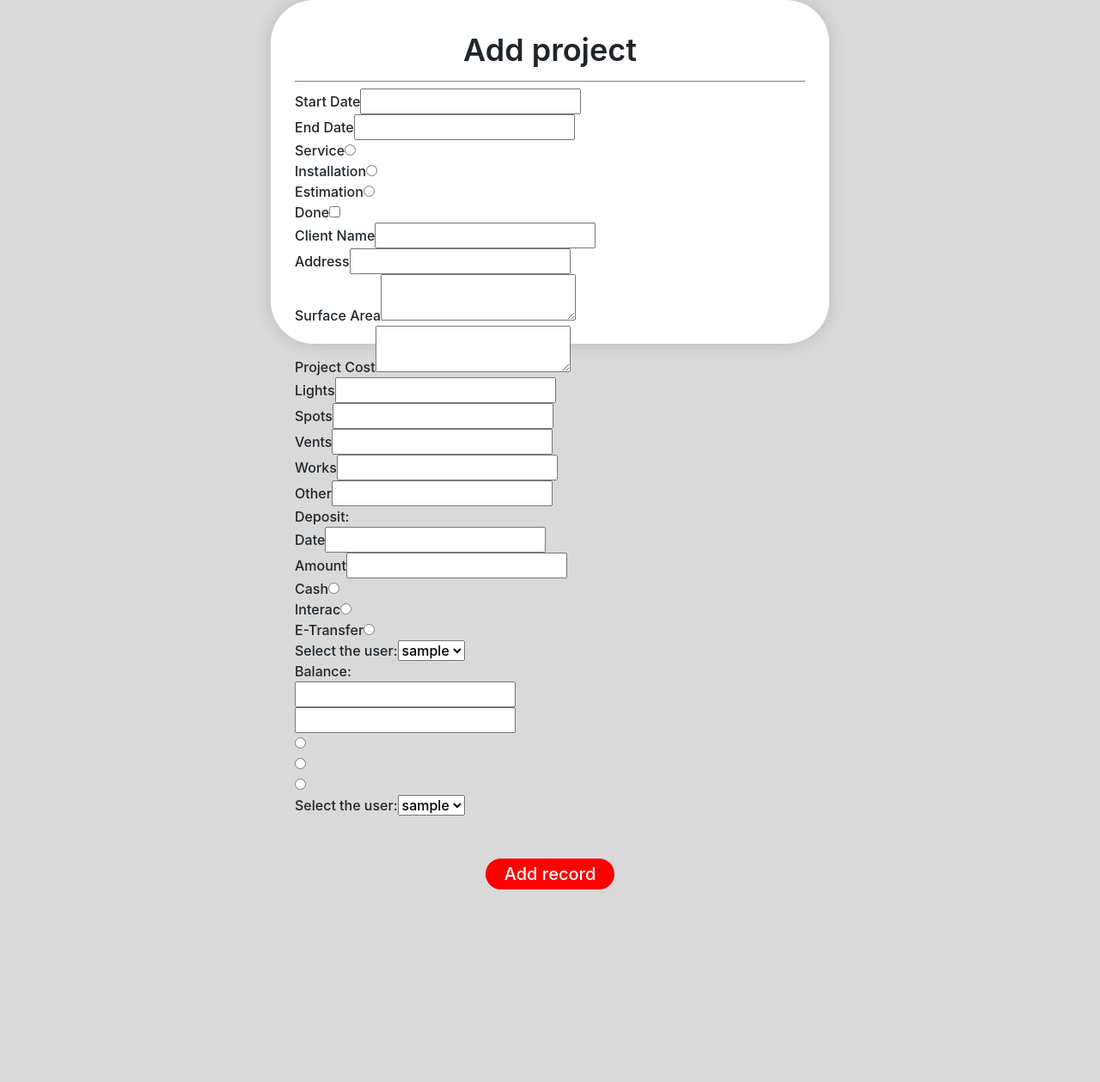
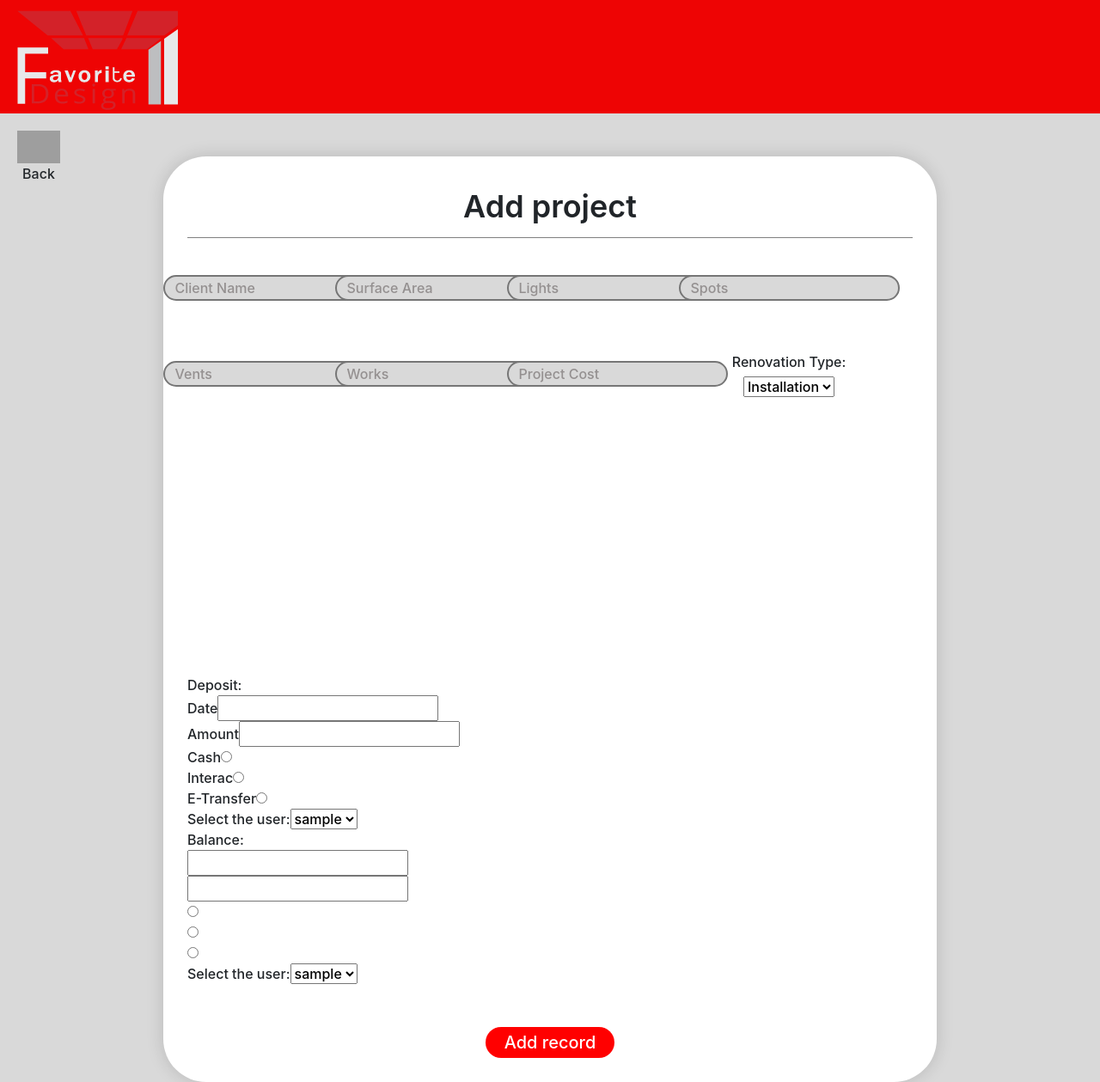
Before and after one commit to DatPika/System-Development-ECommerce, a PHP site: template app/views/Project/create.php in a window 1280 px wide. Shown: the whole page at 86% size. Before the commit the page ends 1035 px from the top, so only its background shows below. Run offline with PHP 8.4, Linux system fonts and the light colour scheme; the template is opened without the code that fills it: most values are stand-ins (such as "Sample title", 1, 10 or a date in 2020); grey boxes are pictures that could not be loaded.

Commit message:
slight changes + project create partially done

```diff
--- a/Style/styles.css
+++ b/Style/styles.css
@@ -113,12 +113,10 @@ input[name="loadMore"] {
 }
 
 .container {
-	width: 100%;
-	max-width: 650px;
-	height: 400px;
+	width: 900px;
 	box-shadow: 0 0 20px rgba(0, 0, 0, 0.15);
 	padding: 28px;
-	margin: 0 28px;
+	margin: 50px 28px 0px 28px;
 	background-color: white;
 	border-radius: 50px;
 }
@@ -137,13 +135,13 @@ input[name="loadMore"] {
 	border-bottom: solid 1px grey;
 }
 
-.info{
+.login-info{
 	display: flex;
 	justify-content: center;
 	padding: 20px 0;
 }
 
-.info input{
+input.text-field{
 	background-color: #D9D9D9;
 	border-radius: 50px;
 	border-style: solid;
@@ -201,6 +199,23 @@ input::placeholder {
     color: #949090;
 }
 
+.project-info {
+	display: grid;
+	grid-template-rows: repeat(auto-fill, 500px);
+}
+
+.project-info .general-info {
+	display: grid;
+	justify-items: center;
+	align-items: center;
+	grid-template-columns: 200px 200px 200px 200px;
+  grid-template-rows: 100px 100px 100px;
+  grid-template-areas:
+    "clientName surfaceArea lights spots"
+    "vents works projectCost serviceType"
+    "startDate endDate isDone other";
+}
+
 .form-submit-btn{
 	padding-top: 50px;
 	display: flex;
--- a/app/views/Expense/index.php
+++ b/app/views/Expense/index.php
@@ -1,7 +1,4 @@
 <?php $this->view('shared/header',_('Expense Table')); ?>
-<header class="topheader">
-	<img src="/images/logo.png" alt="Favorite Design">
-</header>
  <figure class="back hover-underline-animation" onclick="history.back()">
 	 <img src="/images/back-arrow.png" alt="Go Back">
 	 <figcaption>Back</figcaption>
@@ -10,7 +7,7 @@
 	<div class="pageHeader">
 		<h2 class="title">Expense Table</h2>
 		<div class="headerSearch">
-			<input type="text" name="searchField" placeholder=<?= _('Search') ?>>
+			<input type="text" name="searchField" placeholder="<?= _('Search') ?>">
 			<input type="submit" name="searchButton" class="redButton" value="Search">
 		</div>
 	</div>
--- a/app/views/Home/index.php
+++ b/app/views/Home/index.php
@@ -4,7 +4,7 @@
 	<div class="pageHeader">
 		<h2 class="title">Home</h2>
 		<div class="headerSearch">
-			<input type="text" name="searchField" placeholder=<?= _('Search') ?>>
+			<input type="text" name="searchField" placeholder="<?= _('Search') ?>">
 			<input type="submit" name="searchButton" value="Search">
 		</div>
 	</div>
--- a/app/views/Project/create.php
+++ b/app/views/Project/create.php
@@ -1,6 +1,9 @@
 <?php $this->view('shared/header',_('Add Project')); ?>
-
-	<div class="createPage">
+<figure class="back hover-underline-animation" onclick="history.back()">
+	 <img src="/images/back-arrow.png" alt="Go Back">
+	 <figcaption>Back</figcaption>
+</figure>
+<div class="createPage">
 
 	<div class="container">
 
@@ -9,50 +12,22 @@
 		<form method="post" action="">
 			<!-- TODO: implement an input box for user id/username-->
 			<div class="project-info">
-				<div class ="input-box">
-					<label><?= _('Start Date') ?></label><input type="text" name="startDate" id="clientName" required>
-				</div>
-				<div class ="input-box">
-					<label><?= _('End Date') ?></label><input type="text" name="endDate" id="clientName">
-				</div>
-				<div class ="input-box">
-					<label><?= _('Service') ?></label><input type="radio" name='job' id="cash" value="Service" required>
-				</div>
-				<div class ="input-box">
-					<label><?= _('Installation') ?></label><input type="radio" name='job' id="interac"  value="Installation" required>
-				</div>
-				<div class ="input-box">
-					<label><?= _('Estimation') ?></label><input type="radio" name='job' id="e-transfer"  value="Estimation" required>
-				</div>
-				<div class ="input-box">
-					<label><?= _('Done') ?></label><input type="checkbox" name='done' id="done" required>
-				</div>
-				<div class ="input-box">
-					<label><?= _('Client Name') ?></label><input type="text" name="client" id="clientName" required>
-				</div>
-				<div class ="input-box">
-					<label><?= _('Address') ?></label><input type="text" name="address" id="address" required>
-				</div>
-				<div class ="input-box">
-					<label><?= _('Surface Area') ?></label><textarea name="surfaceArea" id="surfaceArea"></textarea>
-				</div>
-				<div class ="input-box">
-					<label><?= _('Project Cost') ?></label><textarea name="projectCost" id="projectCost"></textarea>
-				</div>
-				<div class ="input-box">
-					<label><?= _('Lights') ?></label><input type="text" name='lights' id="lights" required>
-				</div>
-				<div class ="input-box">
-					<label><?= _('Spots') ?></label><input type="text" name='spots' id="spots" required>
-				</div>
-				<div class ="input-box">
-					<label><?= _('Vents') ?></label><input type="text" name='vents' id="vents" required>
-				</div>
-				<div class ="input-box">
-					<label><?= _('Works') ?></label><input type="text" name='works' id="works" required>
-				</div>
-				<div class ="input-box">
-					<label><?= _('Other') ?></label><input type="text" name='otherInformation' id="other" required>
+				<div class="general-info">
+					<input type="text" name="client-name" class="text-field" placeholder="<?= _('Client Name') ?>">
+					<input type="text" name="surface-area" class="text-field" placeholder="<?= _('Surface Area') ?>">
+					<input type="text" name="lights" class="text-field" placeholder="<?= _('Lights') ?>">
+					<input type="text" name="spots" class="text-field" placeholder="<?= _('Spots') ?>">
+					<input type="text" name="vents" class="text-field" placeholder="<?= _('Vents') ?>">
+					<input type="text" name="works" class="text-field" placeholder="<?= _('Works') ?>">
+					<input type="text" name="project-cost" class="text-field" placeholder="<?= _('Project Cost') ?>">
+					<div style="text-align: center;">
+						<label style="margin-bottom: 5px;"><?= _('Renovation Type:') ?></label>
+						<select name='renovation-type'>
+							<option value='Installation'>Installation</option>
+							<option value='Service'>Service</option>
+						</select>
+					</div>
+
 				</div>
 				<label><?=_('Deposit')?>:</label>
 				<div class ="input-box">
--- a/app/views/shared/header.php
+++ b/app/views/shared/header.php
@@ -11,4 +11,7 @@
 	<link rel="stylesheet" href="/Style/styles.css">
 
 </head>
+<header class="topheader">
+	<img src="/images/logo.png" alt="Favorite Design">
+</header>
 <body>
```
Also changed, not shown: app/views/User/index.php (+4 -4 lines).
